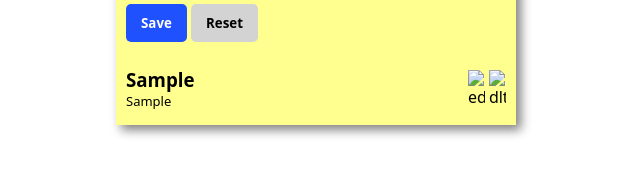
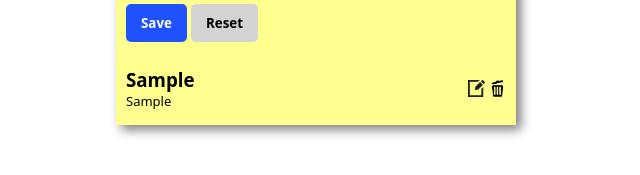
Before and after one commit to nitish312/List-Notes, a plain HTML site: page index.html in a window 1280 px wide. Both pictures are taken after typing "Sample", "Sample" into the empty fields and a click on the button "Save". Shown: the part 167-342 px from the top of the page, 324-964 px from the left. Drawn offline with Linux system fonts and the light colour scheme.

Commit message:
images and favicon added

```diff
--- a/JS/script.js
+++ b/JS/script.js
@@ -64,8 +64,8 @@ function render(arr) {
         <p class = "note-content">${arr[i].notes}</p>
       </div>
       <div class = "control-btn-container">
-        <img class = "edit-icon" src = "edit-icon.png" alt="edit">
-        <img class = "dlt-icon" src = "dlt-icon.png" alt="dlt">
+        <img class = "edit-icon" src = "Assets/edit-icon.png" alt="edit">
+        <img class = "dlt-icon" src = "Assets/dlt-icon.png" alt="dlt">
       </div>
     </div>`;
   }
--- a/index.html
+++ b/index.html
@@ -5,6 +5,7 @@
     <meta charset="UTF-8">
     <meta http-equiv="X-UA-Compatible" content="IE=edge">
     <meta name="viewport" content="width=device-width, initial-scale=1.0">
+    <link rel="icon" type="image/x-icon" href="/Assets/favicon.ico">
     <title>My Notes</title>
     <link rel="stylesheet" href="CSS/style.css" />
 </head>
```
Also changed, not shown: Assets/dlt-icon.png (added), Assets/edit-icon.png (added), Assets/favicon.ico (added), Assets/icon.png (added).
